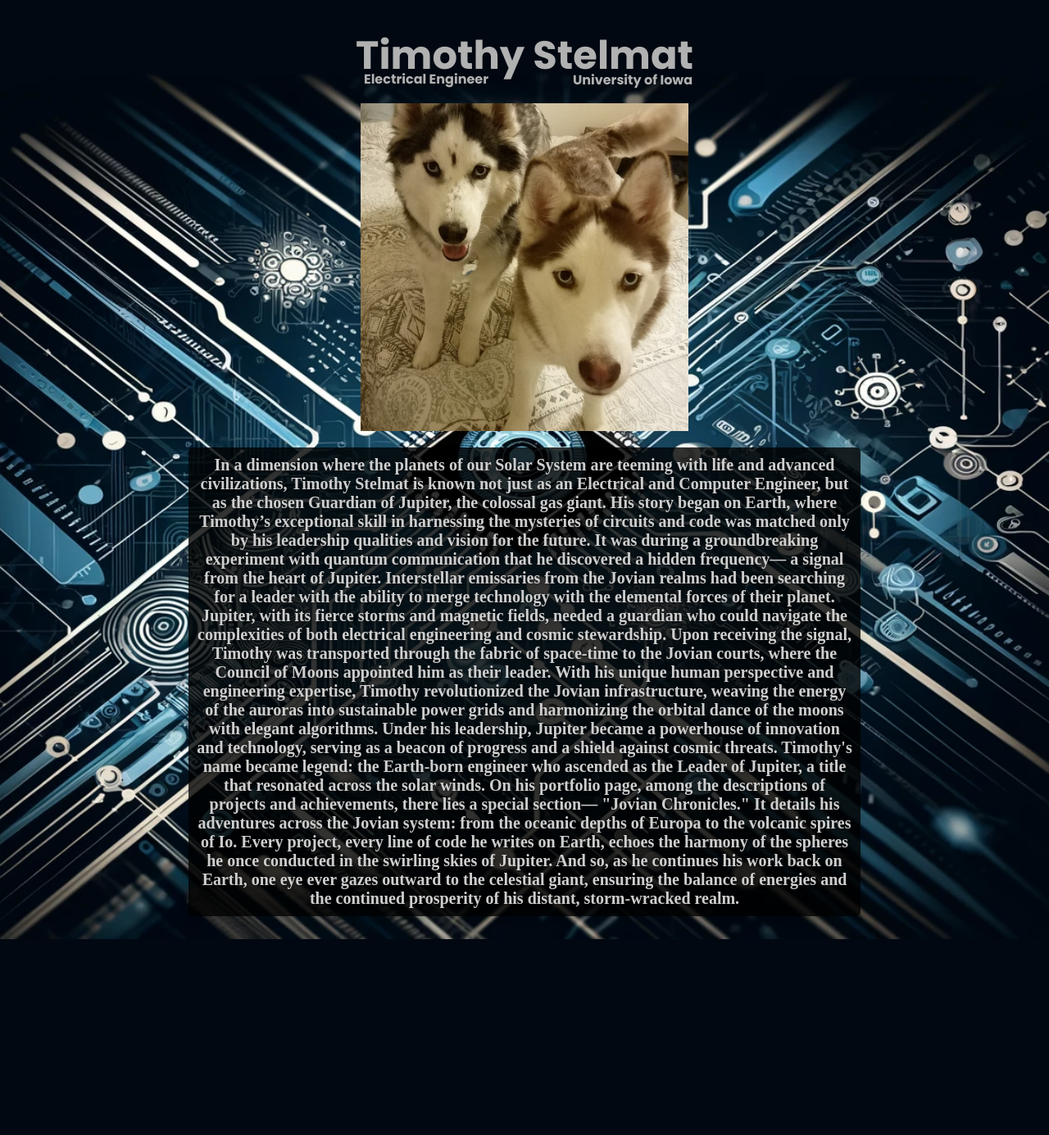
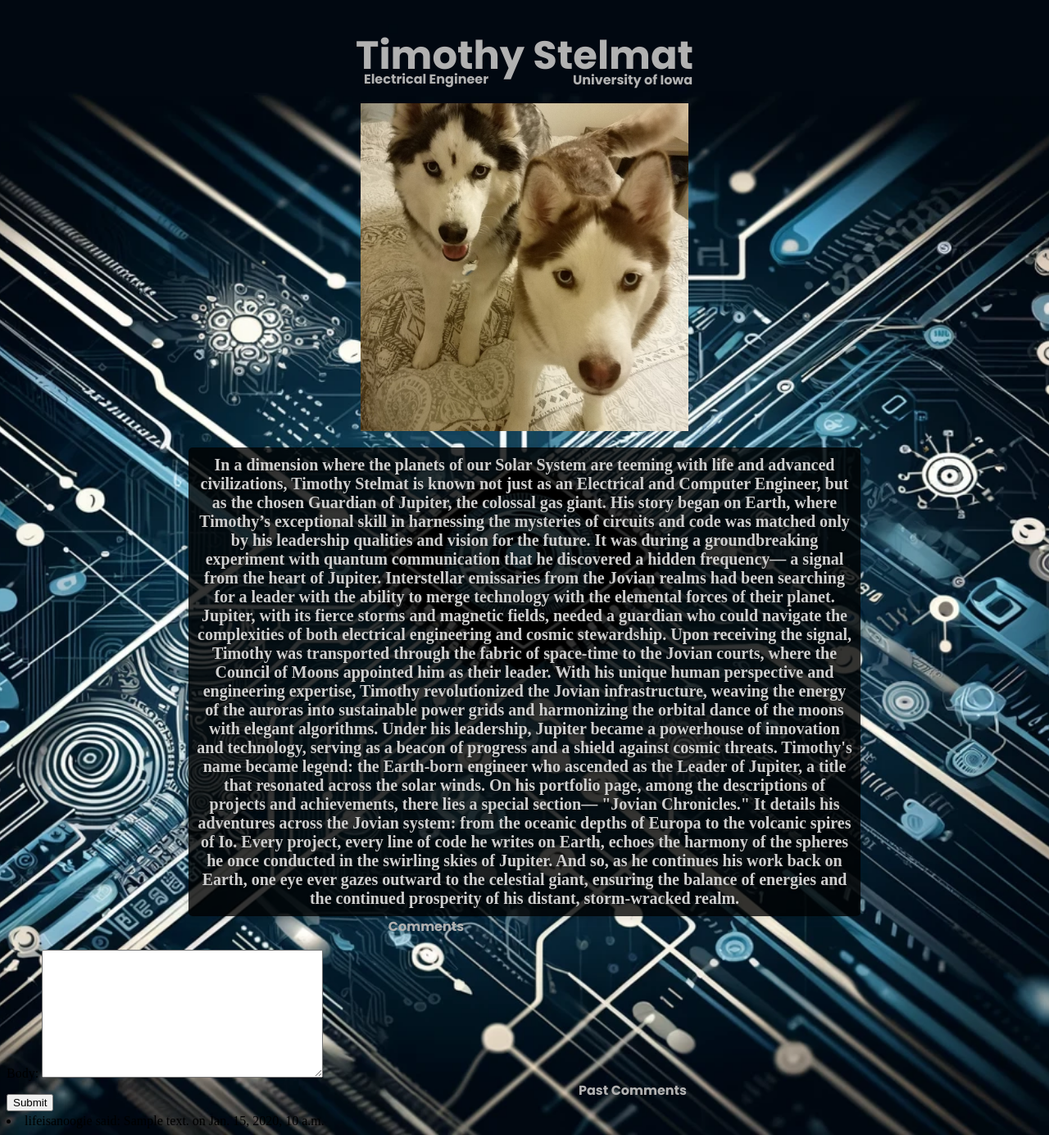
Before and after one commit to smblackwll/PrinciplesLab3, a Django app: template home/templates/tims_page.html in a window 1280 px wide. Shown: the part 26-1411 px from the top of the page at 82% size. Before the commit the page ends 1172 px from the top, so only its background shows below. Run offline with Django 5.2, Linux system fonts and the light colour scheme; the template is opened without the code that fills it: values that come from a table or form of the project are taken from there, others are empty; data comes from the database, SQL or seed files in the repository; tables that the repository leaves empty hold one stand-in row (values such as "Sample post").

Commit message:
Got comment basic functionality working

```diff
--- a/PrinciplesLab3/urls.py
+++ b/PrinciplesLab3/urls.py
@@ -33,5 +33,5 @@ urlpatterns = [
     path('logout/', auth_views.LogoutView.as_view(), name='logout'),
     path('logout_confirmation', login.views.logout_confirmation, name='logout_confirmation'),
     path('admin/', admin.site.urls),
-
+    path('tim-page/', home.views.tim_page, name='tim_page'),
 ]
--- a/home/templates/base.html
+++ b/home/templates/base.html
@@ -18,7 +18,7 @@
                     <a href="{% url 'home' %}">Sam Witte</a>
                     <a href="{% url 'home' %}">Spencer Blackwell</a>
                     <a href="{% url 'home' %}">KJ Skow</a>
-                    <a href="{% url 'home' %}">Tim "I don't care" Stelmat</a>
+                    <a href="{% url 'tim_page' %}">Tim "I don't care" Stelmat</a>
                 </div>
             </div>
             <div class="title">Cool Name Goes Here</div>
--- a/home/templates/tims_page.html
+++ b/home/templates/tims_page.html
@@ -33,6 +33,20 @@
             And so, as he continues his work back on Earth, one eye ever gazes outward to the celestial giant, ensuring the balance of energies and the continued prosperity of his distant, storm-wracked realm.</p>
     </div>
 
+    <h2>Comments</h2>
+    <form method="post">
+        {% csrf_token %}
+        {{ form.as_p }}
+        <button type="submit">Submit</button>
+    </form>
+
+    <h3>Past Comments</h3>
+    {% for comment in comments %}
+    <li>{{ comment.user.username }} said: {{ comment.body }} on {{ comment.created_at }}</li>
+    {% empty %}
+    <li>No comments yet.</li>
+    {% endfor %}
+
 
 </body>
 </html>
```
Also changed, not shown: home/views.py (+26 -1 lines).
